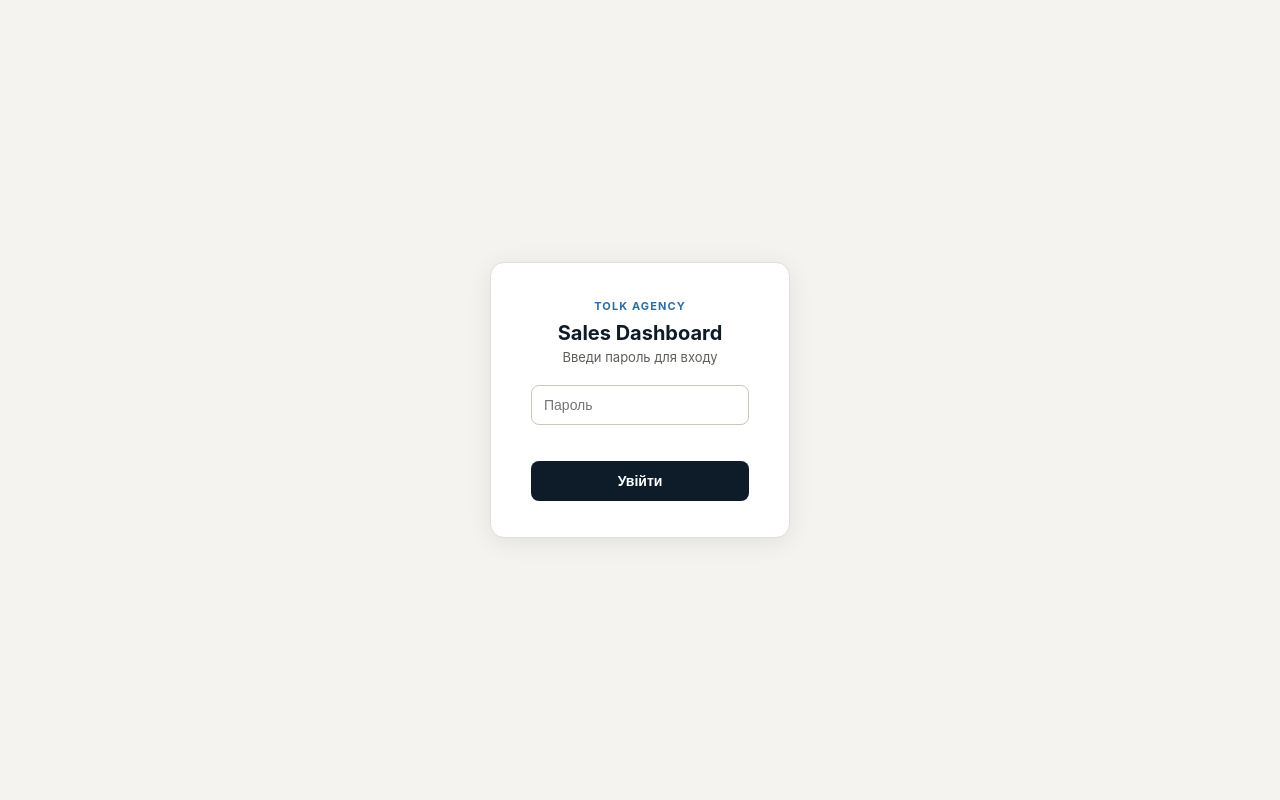
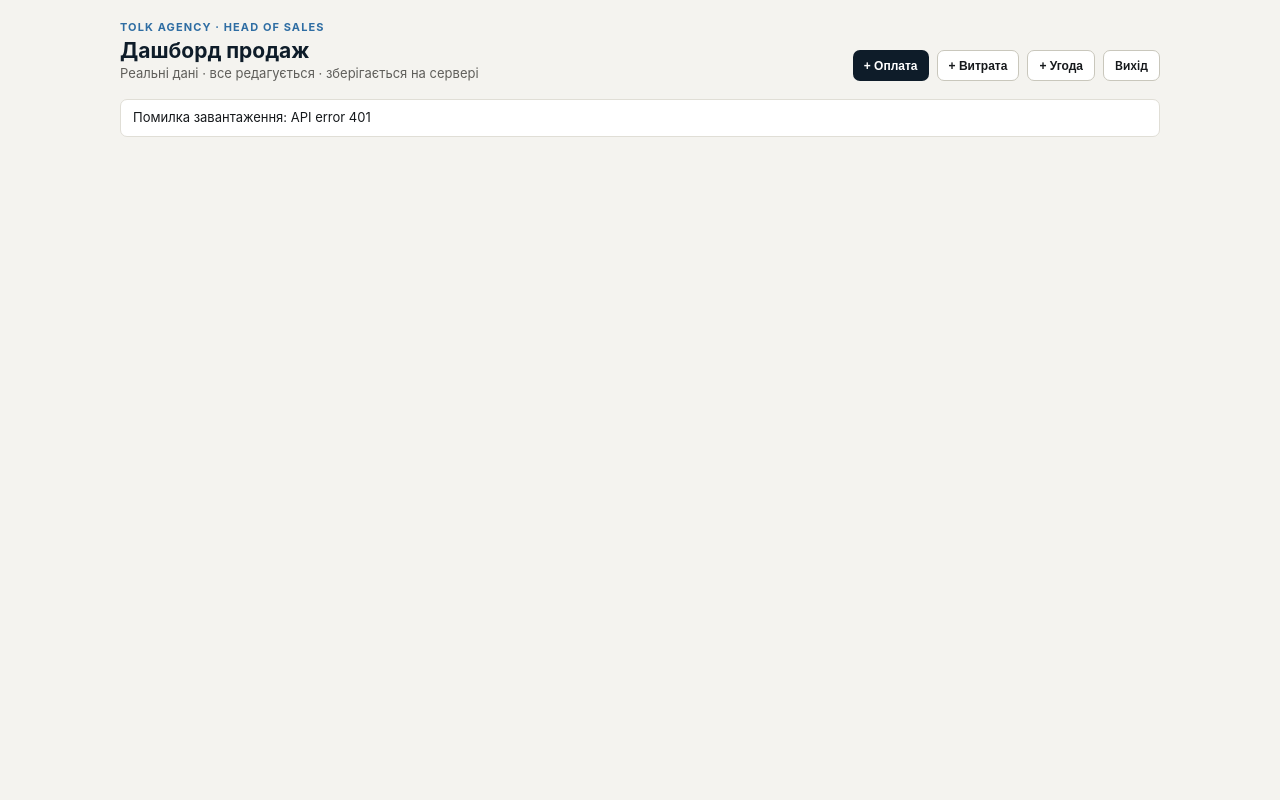
Before and after one commit to maxlyashenko/tolk-dashboard, a Flask app: page / in a window 1280 px wide. Run offline with Flask 3, Linux system fonts and the light colour scheme.

Commit message:
Update index.html

```diff
--- a/templates/index.html
+++ b/templates/index.html
@@ -75,19 +75,11 @@ input:focus,select:focus{border-color:#2E6DA3}
 .spinner{display:inline-block;width:14px;height:14px;border:2px solid #C9C7BC;border-top-color:#0E1C29;border-radius:50%;animation:spin .6s linear infinite}
 @keyframes spin{to{transform:rotate(360deg)}}
 .saving{opacity:.6;pointer-events:none}
+.ec:hover,.ec-sel:hover{background:#F0F7FF !important;}
+.ec:hover td,.ec-sel:hover td{outline:.5px dashed #2E6DA3;}
 </style>
 </head>
 <body>
-<div id="loginOverlay" style="display:none;position:fixed;inset:0;background:#F4F3EF;z-index:999;align-items:center;justify-content:center;">
-  <div style="background:#fff;border:.5px solid #E0DED6;border-radius:14px;padding:36px 40px;width:300px;text-align:center;box-shadow:0 4px 24px rgba(0,0,0,.08)">
-    <div style="font-size:11px;font-weight:700;letter-spacing:.1em;text-transform:uppercase;color:#2E6DA3;margin-bottom:8px">Tolk Agency</div>
-    <h1 style="font-size:20px;margin-bottom:4px;color:#0E1C29">Sales Dashboard</h1>
-    <p style="font-size:13px;color:#5F5E5A;margin-bottom:20px">Введи пароль для входу</p>
-    <input id="loginPw" type="password" placeholder="Пароль" style="margin-bottom:10px;height:40px;border-radius:8px;border:.5px solid #C9C7BC;padding:0 12px;font-size:14px;width:100%;outline:none"/>
-    <div id="loginErr" style="color:#A32D2D;font-size:13px;margin-bottom:8px;min-height:18px"></div>
-    <button onclick="doLogin()" style="width:100%;height:40px;border-radius:8px;background:#0E1C29;color:#fff;border:none;font-size:14px;font-weight:600;cursor:pointer">Увійти</button>
-  </div>
-</div>
 <div class="w">
 
 <header>
@@ -100,7 +92,7 @@ input:focus,select:focus{border-color:#2E6DA3}
     <button class="btn bp" id="btnPay">+ &#x41e;&#x43f;&#x43b;&#x430;&#x442;&#x430;</button>
     <button class="btn bg" id="btnExp">+ &#x412;&#x438;&#x442;&#x440;&#x430;&#x442;&#x430;</button>
     <button class="btn bg" id="btnDeal">+ &#x423;&#x433;&#x43e;&#x434;&#x430;</button>
-    <button class="btn bg" onclick="localStorage.removeItem('tolk_token');location.reload()">&#x412;&#x438;&#x445;&#x456;&#x434;</button>
+    <a href="/logout" class="btn bg" style="text-decoration:none">&#x412;&#x438;&#x445;&#x456;&#x434;</a>
   </div>
 </header>
 
@@ -328,38 +320,10 @@ function compExp(){return expenses.filter(function(e){return e.who==="company";}
 function card(lb,v,cls,sub){return '<div class="card"><div class="lb">'+lb+'</div><div class="vl '+(cls||"")+'">'+v+'</div>'+(sub?'<div style="font-size:11px;color:#5F5E5A;margin-top:2px">'+sub+'</div>':'')+'</div>';}
 
 // ─── API ───────────────────────────────────────────────────────────────────
-async function doLogin(){
-  var pw=document.getElementById("loginPw").value;
-  if(!pw){document.getElementById("loginErr").textContent="Введи пароль";return;}
-  try{
-    var r=await fetch("/api/login",{method:"POST",headers:{"Content-Type":"application/json"},body:JSON.stringify({password:pw})});
-    var d=await r.json();
-    if(d.token){
-      localStorage.setItem("tolk_token",d.token);
-      document.getElementById("loginOverlay").style.display="none";
-      document.getElementById("loadMsg").style.display="flex";
-      loadAll();
-    } else {
-      document.getElementById("loginErr").textContent=d.error||"Невірний пароль";
-    }
-  }catch(e){document.getElementById("loginErr").textContent="Помилка з`єднання";}
-}
-
-document.addEventListener("keydown",function(e){
-  if(e.key==="Enter"&&document.getElementById("loginOverlay").style.display!=="none") doLogin();
-});
-
 async function api(method,url,data){
-  var token=localStorage.getItem("tolk_token")||"";
-  var opts={method:method,headers:{"Content-Type":"application/json","X-Auth-Token":token}};
+  var opts={method:method,headers:{"Content-Type":"application/json"}};
   if(data) opts.body=JSON.stringify(data);
   var r=await fetch(url,opts);
-  if(r.status===401){
-    localStorage.removeItem("tolk_token");
-    document.getElementById("loginOverlay").style.display="flex";
-    document.getElementById("appShell").style.display="none";
-    throw new Error("unauthorized");
-  }
   if(!r.ok) throw new Error("API error "+r.status);
   return r.json();
 }
@@ -978,17 +942,9 @@ function renderAll(){
 }
 
 // ─── INIT ─────────────────────────────────────────────────────────────────────
-var _token=localStorage.getItem("tolk_token");
-if(_token){
-  loadAll().catch(function(e){
-    if(e.message!=="unauthorized"){
-      document.getElementById("loadMsg").textContent="Помилка: "+e.message;
-    }
-  });
-} else {
-  document.getElementById("loadMsg").style.display="none";
-  document.getElementById("loginOverlay").style.display="flex";
-}
+loadAll().catch(function(e){
+  document.getElementById("loadMsg").textContent="Помилка завантаження: "+e.message;
+});
 </script>
 </body>
 </html>
```
